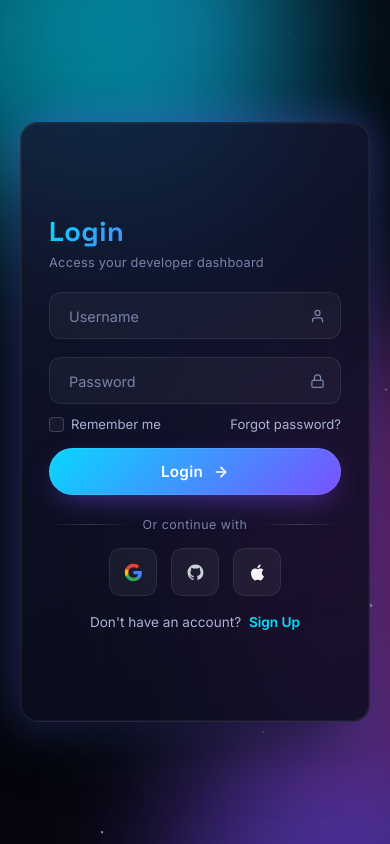
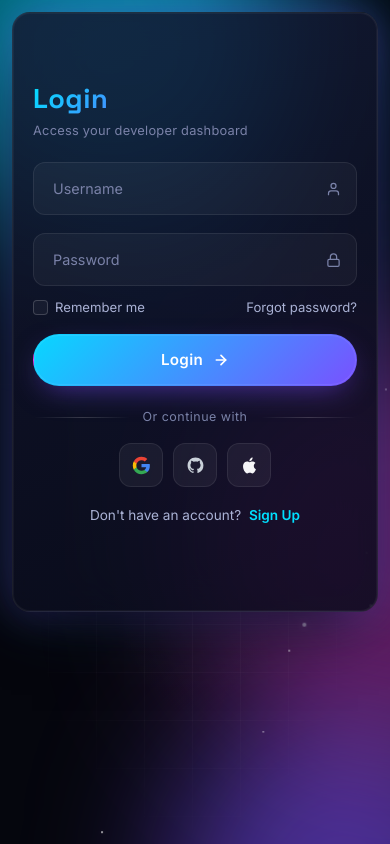
Before and after one commit to carltonturusida/aurora-auth, a plain HTML site: page index.html in a window 390 px wide. Drawn offline with nearby package versions, Linux system fonts and the light colour scheme.

Commit message:
Improve mobile responsiveness with Bootstrap 5

```diff
--- a/index.html
+++ b/index.html
@@ -12,6 +12,16 @@
   <link rel="preconnect" href="https://fonts.gstatic.com" crossorigin />
   <link href="https://fonts.googleapis.com/css2?family=Space+Grotesk:wght@400;500;600;700&family=Inter:wght@300;400;500;600&display=swap" rel="stylesheet" />
 
+  <!-- Bootstrap 5 CSS — responsive helper layer only (loaded before custom styles so custom styles always win) -->
+  <link
+    href="https://cdnjs.cloudflare.com/ajax/libs/bootstrap/5.3.3/css/bootstrap.min.css"
+    rel="stylesheet"
+    integrity="sha512-jnSuA4Ss2PkkikSOLtYs8BlYIeeIK1h99ty4YfvRPAlzr377vr3CXDb7sb7eEEBYjDtcYj+AjBH3FLv5uSJuXg=="
+    crossorigin="anonymous"
+    referrerpolicy="no-referrer"
+  />
+
+  <!-- Custom styles always loaded AFTER Bootstrap so they take full precedence -->
   <link rel="stylesheet" href="style.css" />
 </head>
 <body>
--- a/style.css
+++ b/style.css
@@ -598,3 +598,63 @@
   }
   .blob { animation: none; }
 }
+
+/* ==========================================================
+   Bootstrap Mobile Overflow Fixes — ADDITIVE ONLY
+   These rules override the desktop `overflow: hidden` on body
+   so mobile users can scroll when the card is taller than the
+   viewport, and prevent horizontal bleed from the blobs.
+   No design, animation, or layout logic is changed.
+   ========================================================== */
+@media (max-width: 900px) {
+  /* Allow vertical scroll on mobile; keep horizontal locked */
+  body {
+    overflow-x: hidden;
+    overflow-y: auto;
+  }
+
+  /* auth-wrapper must fill at least the full viewport so the
+     card is always centred, but can grow if needed */
+  .auth-wrapper {
+    min-height: 100vh;
+    align-items: flex-start;        /* let card sit at top on tiny screens */
+    padding: 16px;
+  }
+
+  /* Ensure the card never bleeds past the viewport edge */
+  .container {
+    max-width: 100%;
+    width: 100%;
+  }
+
+  /* Tighten form padding on narrow phones */
+  .form-box {
+    padding: 32px 20px;
+  }
+}
+
+@media (max-width: 480px) {
+  .auth-wrapper {
+    padding: 12px;
+  }
+
+  /* Prevent blob overflow from creating horizontal scroll */
+  .bg-stage {
+    overflow: hidden;
+  }
+
+  /* Scale social icon row so it never overflows */
+  .social {
+    gap: 10px;
+  }
+  .social a {
+    width: 44px;
+    height: 44px;
+  }
+
+  /* Keep forgot row from wrapping awkwardly */
+  .forgot {
+    flex-wrap: wrap;
+    row-gap: 6px;
+  }
+}
```
Also changed, not shown: 1 other file.
